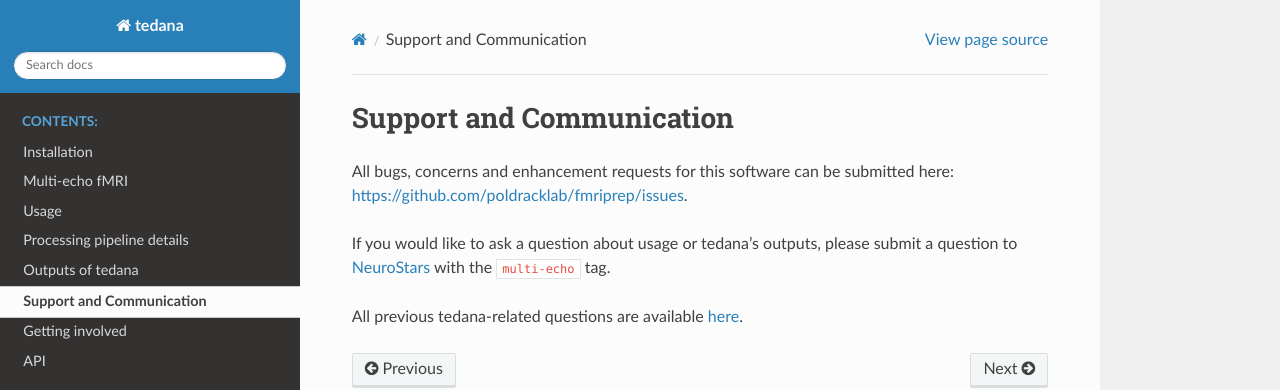
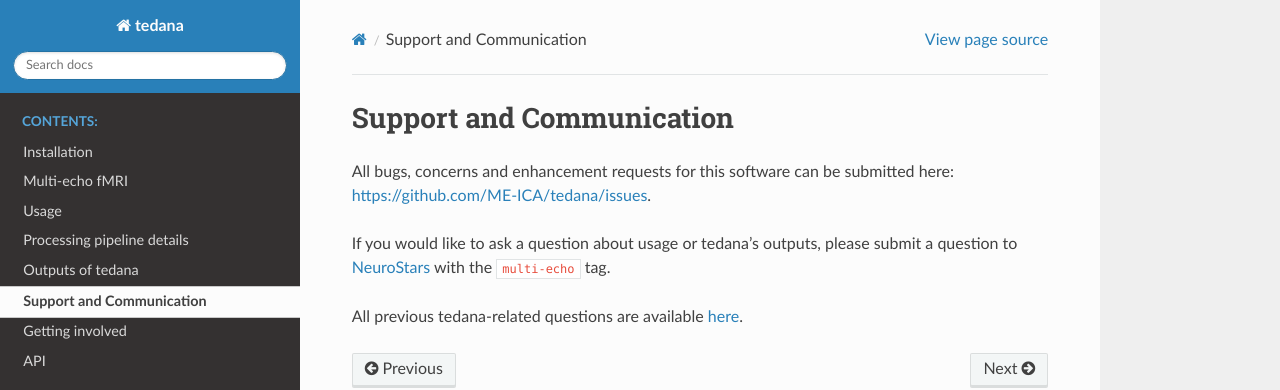
Before and after one commit to ME-ICA/tedana, a Sphinx documentation site: the page built from docs/support.rst, in a window 1280 px wide. Shown: the top 390 px of the page. Built offline with Sphinx 7.4.7 and the Read the Docs theme 2.0.0, drawn with Linux system fonts in a browser that asks for light colours; formulas are drawn with MathJax 3; some of the changed lines change nothing that is shown.

Commit message:
Fix old link.

```diff
--- a/docs/support.rst
+++ b/docs/support.rst
@@ -1,6 +1,6 @@
 Support and Communication
 -------------------------
-All bugs, concerns and enhancement requests for this software can be submitted here: https://github.com/poldracklab/fmriprep/issues.
+All bugs, concerns and enhancement requests for this software can be submitted here: https://github.com/ME-ICA/tedana/issues.
 
 If you would like to ask a question about usage or tedana's outputs, please submit a question to `NeuroStars`_ with the ``multi-echo`` tag.
 
```
